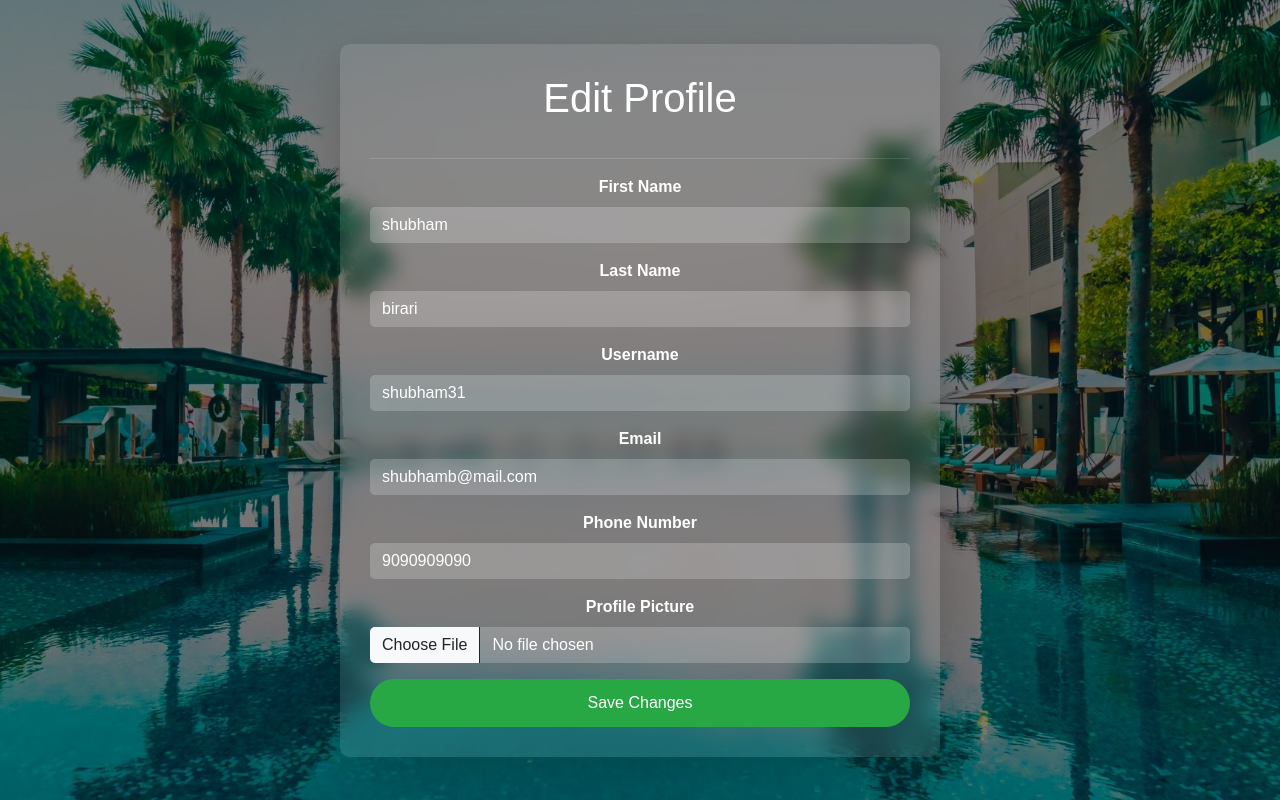
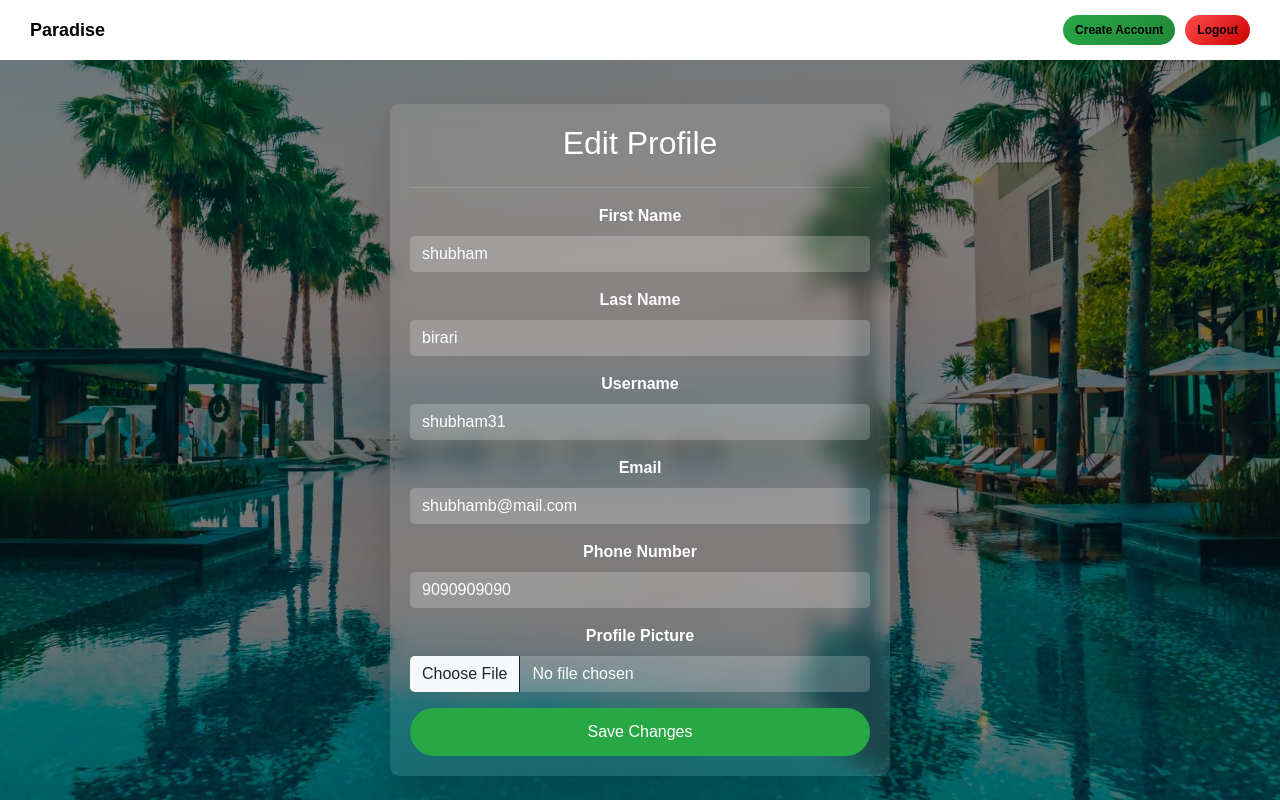
Before and after one commit to shubhambirari3/Hotel_DjangoFullStack, a Django app: page /accounts/edit_profile/ in a window 1280 px wide. Run offline with Django 5.2, Linux system fonts and the light colour scheme; a user stored in the database is signed in; data comes from the database, SQL or seed files in the repository; both versions use the stored data as it was after the commit.

Commit message:
final stage

```diff
--- a/templates/accounts_templates/edit_profile.html
+++ b/templates/accounts_templates/edit_profile.html
@@ -56,17 +56,18 @@
             display: flex;
             justify-content: center;
             align-items: center;
+            padding-top: 80px; /* Adds padding above the container */
         }
 
         .card {
             width: 100%;
-            max-width: 600px; /* Slightly wider than signup for more fields */
+            max-width: 500px; /* Reduced width for a smaller form */
             background: rgba(255, 255, 255, 0.1);
             backdrop-filter: blur(10px);
             color: white;
             border: none;
             border-radius: 10px;
-            padding: 30px; /* Adjusted padding */
+            padding: 20px; /* Reduced padding */
         }
 
         .card h1 {
@@ -111,17 +112,113 @@
         hr {
             border-color: rgba(255, 255, 255, 0.5);
         }
+
+
+        /* Navbar */
+        .navbar {
+            position: absolute;
+            top: 0;
+            width: 100%;
+            background: rgb(255, 255, 255); /* Semi-transparent */
+            padding: 15px 30px;
+            display: flex;
+            justify-content: space-between;
+            align-items: center;
+            z-index: 3;
+            transition: background 0.3s ease;
+        }
+
+
+
+        .navbar a {
+            color: #000000;
+            font-size: 18px;
+            text-decoration: none;
+            font-weight: 600;
+            font-family: 'Poppins', sans-serif;
+            transition: color 0.3s ease;
+        }
+
+        .navbar a:hover {
+            color: #007bff; /* Blue hover effect */
+        }
+
+        .navbar-right {
+            display: flex;
+            gap: 10px; /* Space between buttons */
+        }
+
+        /* Buttons */
+        .btn-primary {
+            background: linear-gradient(135deg, #007bff, #0056b3); /* Gradient */
+            border: none;
+            padding: 10px 20px;
+            border-radius: 25px; /* Rounded */
+            transition: transform 0.3s ease, box-shadow 0.3s ease;
+            font-family: 'Poppins', sans-serif;
+            font-weight: 600;
+        }
+
+        .btn-primary:hover {
+            transform: translateY(-2px); /* Lift effect */
+            box-shadow: 0 5px 15px rgba(0, 123, 255, 0.5); /* Glow */
+        }
+
+        .btn-logout {
+            background: linear-gradient(135deg, #ff4d4d, #cc0000); /* Gradient */
+            color: white;
+            padding: 6px 12px; /* Smaller padding */
+            font-size: 14px; /* Smaller font size */
+            border-radius: 25px;
+            text-decoration: none;
+            transition: transform 0.3s ease, box-shadow 0.3s ease;
+            font-family: 'Poppins', sans-serif;
+            font-weight: 600;
+        }
+
+        .btn-logout:hover {
+            background: linear-gradient(135deg, #ff6666, #e60000);
+            transform: translateY(-2px);
+            box-shadow: 0 5px 15px rgba(255, 0, 0, 0.5);
+        }
+
+        .btn-signup {
+            background: linear-gradient(135deg, #28a745, #218838); /* Green gradient */
+            color: white;
+            padding: 6px 12px; /* Smaller padding */
+            font-size: 14px; /* Smaller font size */
+            border-radius: 25px;
+            text-decoration: none;
+            transition: transform 0.3s ease, box-shadow 0.3s ease;
+            font-family: 'Poppins', sans-serif;
+            font-weight: 500;
+        }
+
+        .btn-signup:hover {
+            background: linear-gradient(135deg, #34d058, #28a745);
+            transform: translateY(-2px);
+            box-shadow: 0 5px 15px rgba(40, 167, 69, 0.5);
+        }
     </style>
 </head>
 <body>
     <!-- Background -->
     <div class="background-container"></div>
 
+
+    <nav class="navbar">
+        <a href="{% url 'home' %}"> Paradise</a>
+        <div class="navbar-right">
+            <a href="{% url 'accounts:sign_up' %}" class="btn-signup" style="font-size: 12px;">Create Account</a>
+            <a href="{% url 'accounts:logout_user' %}" class="btn-logout" style="font-size: 12px;">Logout</a>
+        </div>
+    </nav>
+
     <!-- Edit Profile Form -->
     {% block content %}
     <div class="edit-container">
         <div class="card shadow-lg">
-            <h1>Edit Profile</h1>
+            <h2>Edit Profile</h2>
             <hr>
             {% if messages %}
                 {% for message in messages %}
--- a/templates/footer.html
+++ b/templates/footer.html
@@ -48,7 +48,6 @@
             </div>
         </div>
     </div>
-    <!-- Bottom Centered Footer Text -->
     <div style="background-color: #1a1a2e; color: white; padding: 20px; text-align: center; margin-top: 20px; border-top: 1px solid rgba(255, 255, 255, 0.1);">
         <p style="margin: 0;">© 2025 Hotel Paradise,Goa. All rights reserved.</p>
         <p style="font-size: 14px; margin-top: 10px; color: #ccc;">
```
Also changed, not shown: templates/accounts_templates/profile.html (+6 -8 lines), db.sqlite3.
